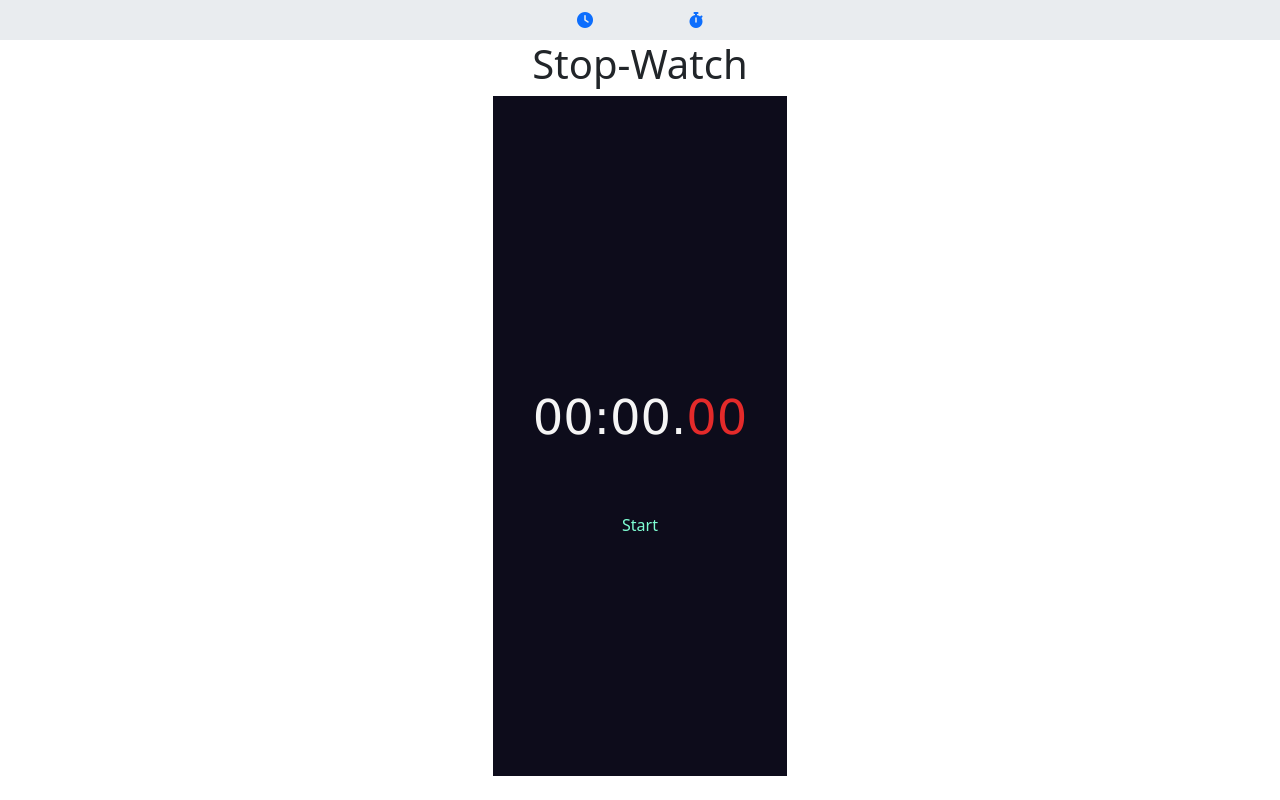
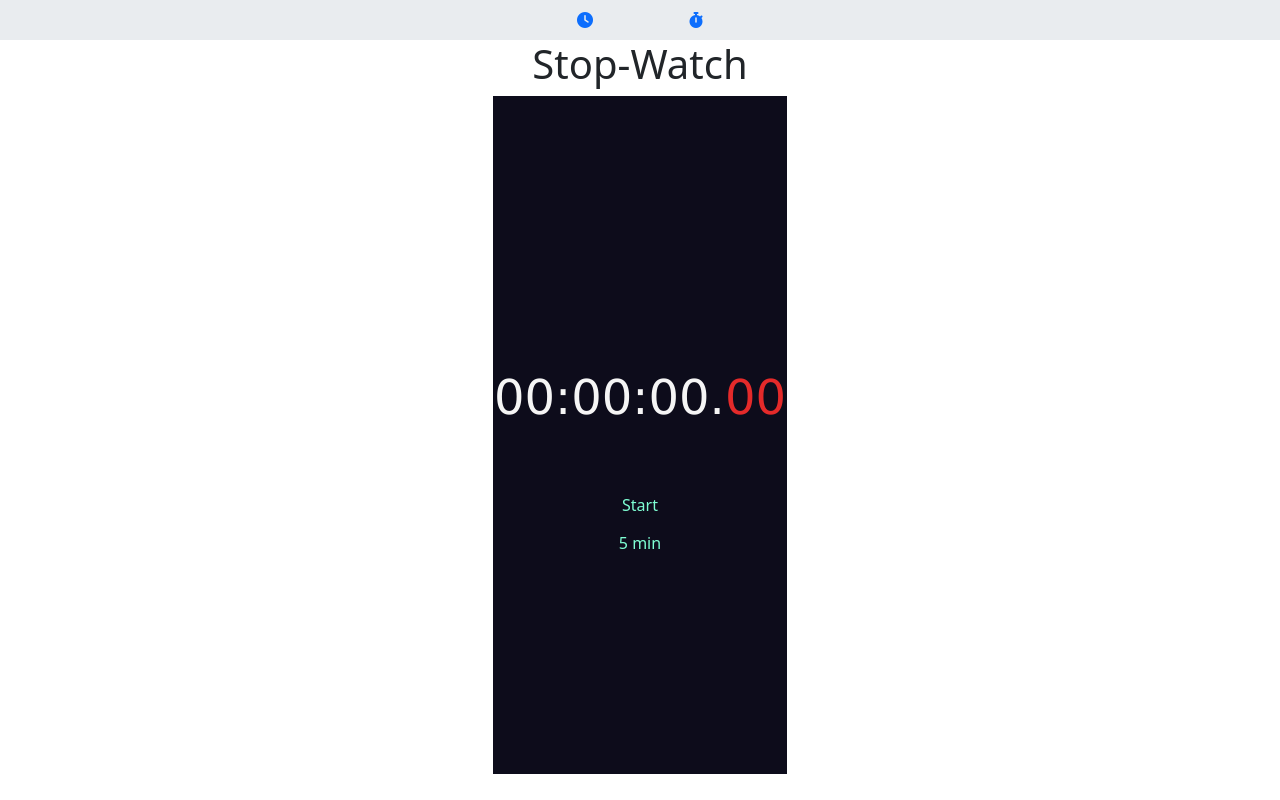
Before and after one commit to devendrathakur2520/World-Clock, a React (Create React App) app: page /stopwatch in a window 1280 px wide. Built offline with nearby package versions, Linux system fonts and the light colour scheme.

Commit message:
adding timer

```diff
--- a/src/components/ControlButton.js
+++ b/src/components/ControlButton.js
@@ -32,6 +32,20 @@ export default function ControlButtons(props) {
   return (
     <div className="Control-Buttons">
       <div>{props.active ? ActiveButtons : StartButton}</div>
+      <div
+        className="btn btn-one btn-start"
+        style={{ color: "aquamarine" }}
+        onClick={props.handleReverse}
+      >
+        5 min
+      </div>
+      {/* <div
+        className="btn btn-one btn-start"
+        style={{ color: "aquamarine" }}
+        onClick={props.handleReverse}
+      >
+        10 min
+      </div> */}
     </div>
   );
 }
--- a/src/components/Countries.js
+++ b/src/components/Countries.js
@@ -68,8 +68,7 @@ function Countries() {
         }}
       >
         <Button onClick={() => prevPage()} disabled={currentPage === 0}>
-          {" "}
-          prev{" "}
+          prev
         </Button>
         {currentPage + 1} of {nPage}
         <Button
--- a/src/components/StopWatch.css
+++ b/src/components/StopWatch.css
@@ -1,6 +1,6 @@
 
 .stop-watch {
-    height: 85vh;
+    height: 84.8vh;
     width: 23vw;
     background-color: #0d0c1b;
     display: flex;
--- a/src/components/StopWatch.js
+++ b/src/components/StopWatch.js
@@ -1,4 +1,4 @@
-import React, { useState } from "react";
+import React, { useState, useEffect } from "react";
 import "./StopWatch.css";
 import Timer from "../components/Timer";
 import ControlButtons from "./ControlButton";
@@ -7,21 +7,24 @@ function StopWatch() {
   const [isActive, setIsActive] = useState(false);
   const [isPaused, setIsPaused] = useState(true);
   const [time, setTime] = useState(0);
+  const [reverse, setReverse] = useState(10);
+  const [timer, setTimer] = useState(0);
 
-  React.useEffect(() => {
+  useEffect(() => {
     let interval = null;
 
     if (isActive && isPaused === false) {
       interval = setInterval(() => {
-        setTime((time) => time + 10);
+        setTime((time) => time + reverse);
       }, 10);
     } else {
       clearInterval(interval);
     }
+
     return () => {
       clearInterval(interval);
     };
-  }, [isActive, isPaused]);
+  }, [isActive, isPaused, reverse]);
 
   const handleStart = () => {
     setIsActive(true);
@@ -37,13 +40,18 @@ function StopWatch() {
     setTime(0);
   };
 
+  const handleReverse = () => {
+    setTime(5 * 60000);
+    setReverse(-10);
+  };
+
   return (
     <>
       <h1>Stop-Watch</h1>
 
       <div
         className="stop-watch"
-        style={{ justifyContent: "center", margin: "auto", height: "    " }}
+        style={{ justifyContent: "center", margin: "auto" }}
       >
         <Timer time={time} />
         <ControlButtons
@@ -52,6 +60,7 @@ function StopWatch() {
           handleStart={handleStart}
           handlePauseResume={handlePauseResume}
           handleReset={handleReset}
+          handleReverse={handleReverse}
         />
       </div>
     </>
--- a/src/components/Timer.js
+++ b/src/components/Timer.js
@@ -4,6 +4,9 @@ import "./Timer.css";
 export default function Timer(props) {
   return (
     <div className="timer">
+      <span className="digits">
+        {("0" + (Math.floor(props.time / 3600000) % 60)).slice(-2)}:
+      </span>
       <span className="digits">
         {("0" + Math.floor((props.time / 60000) % 60)).slice(-2)}:
       </span>
```
